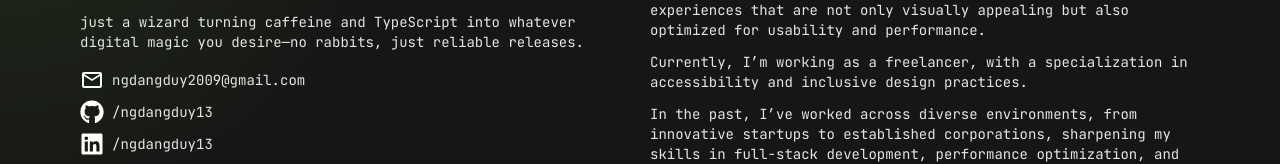
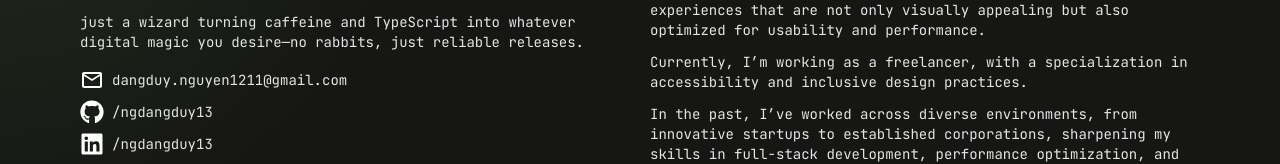
Before and after one commit to ngdangduy13/portfolio, a Next.js app: page / in a window 1280 px wide. Shown: the part 180-344 px from the top of the page. Built offline with nearby package versions, Linux system fonts and the light colour scheme.

Commit message:
Update contact email in externalInfo section of page.tsx

```diff
--- a/src/app/page.tsx
+++ b/src/app/page.tsx
@@ -84,8 +84,8 @@ const projects = [
 const externalInfo = [
   {
     icon: MdOutlineMail,
-    link: "mailto:ngdangduy2009@gmail.com",
-    title: "ngdangduy2009@gmail.com",
+    link: "mailto:dangduy.nguyen1211@gmail.com",
+    title: "dangduy.nguyen1211@gmail.com",
   },
   {
     icon: FaGithub,
```
